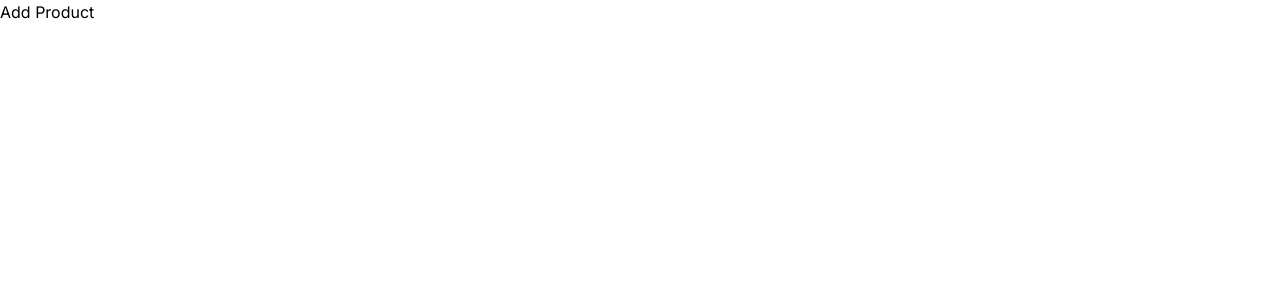
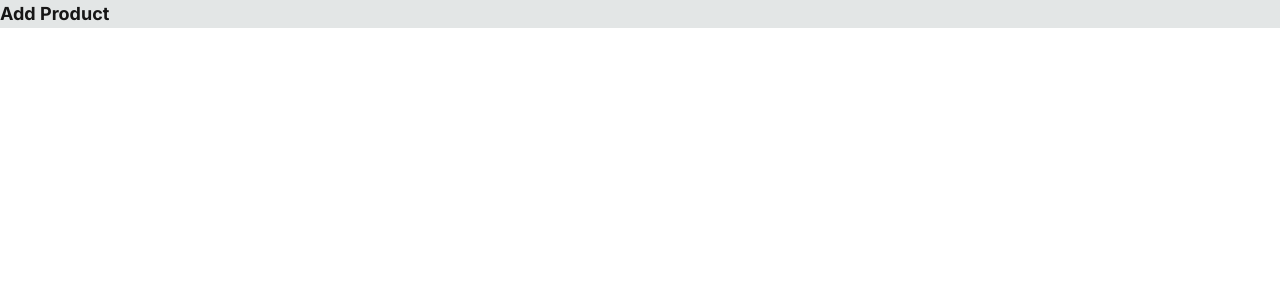
Before and after one commit to evilusean/CourseraGoogleFCC, a Next.js app in the folder FCC-E-CommerceApp-NextJS-TypeScript-MongoDB-Tailwind-Prisma-DaisyUI/nextjs-ecommerce/: page /add-product in a window 1280 px wide. Shown: the top 300 px of the page. Built offline with nearby package versions, Linux system fonts and the light colour scheme.

Commit message:
fixed tailwind bug

```diff
--- a/FCC-E-CommerceApp-NextJS-TypeScript-MongoDB-Tailwind-Prisma-DaisyUI/nextjs-ecommerce/src/app/add-product/page.tsx
+++ b/FCC-E-CommerceApp-NextJS-TypeScript-MongoDB-Tailwind-Prisma-DaisyUI/nextjs-ecommerce/src/app/add-product/page.tsx
@@ -1,7 +1,7 @@
 export default function AddProductPage() {
   return (
     <div>
-      <h1>Add Product</h1>
+      <h1 className="text-lg mb-3 font-bold">Add Product</h1>
     </div>
   );
 }
--- a/FCC-E-CommerceApp-NextJS-TypeScript-MongoDB-Tailwind-Prisma-DaisyUI/nextjs-ecommerce/tailwind.config.ts
+++ b/FCC-E-CommerceApp-NextJS-TypeScript-MongoDB-Tailwind-Prisma-DaisyUI/nextjs-ecommerce/tailwind.config.ts
@@ -1,6 +1,5 @@
-import type { Config } from "tailwindcss";
-
-const config: Config = {
+/** @type {import('tailwindcss').Config} */
+module.exports = {
   content: [
     "./src/pages/**/*.{js,ts,jsx,tsx,mdx}",
     "./src/components/**/*.{js,ts,jsx,tsx,mdx}",
```
